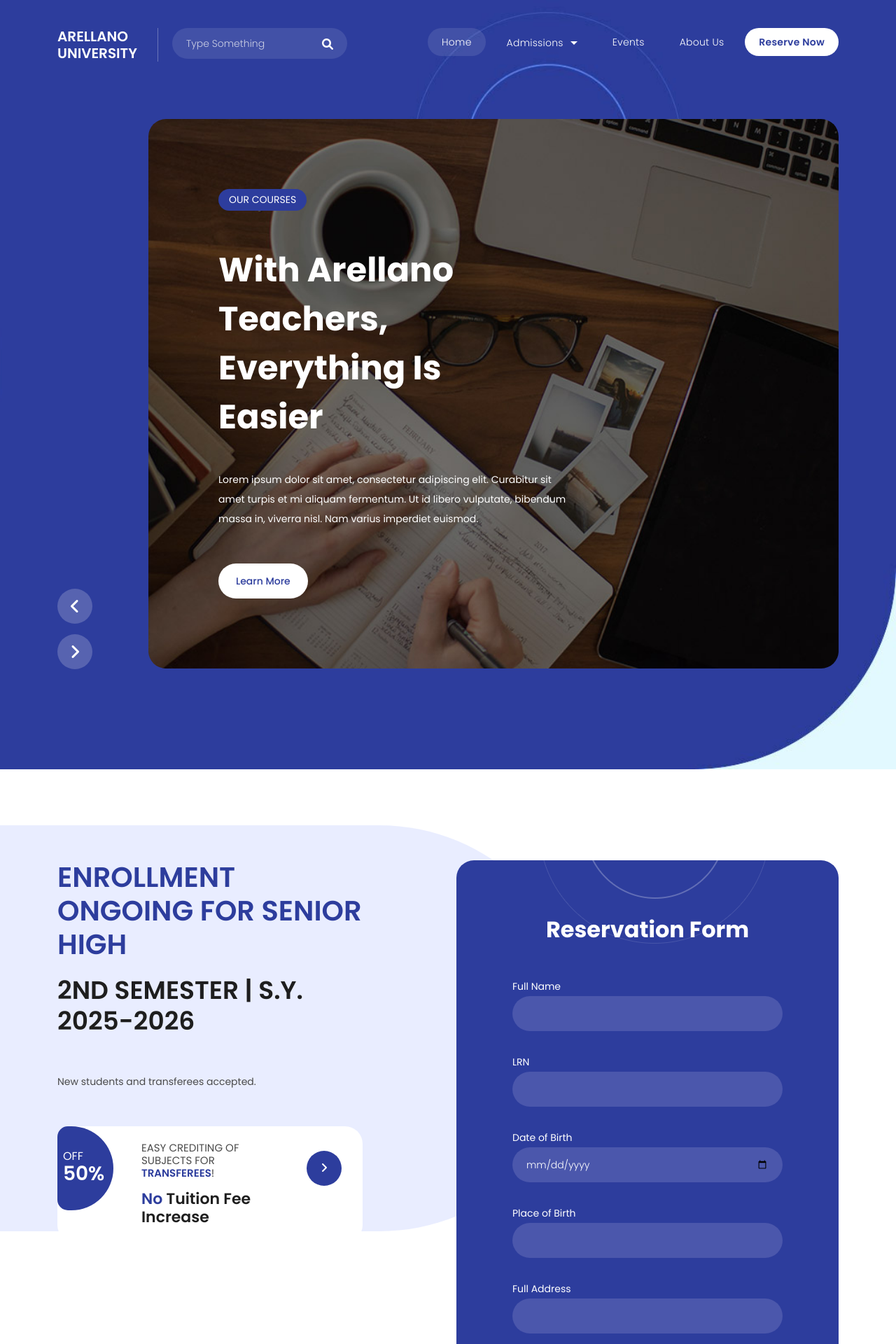
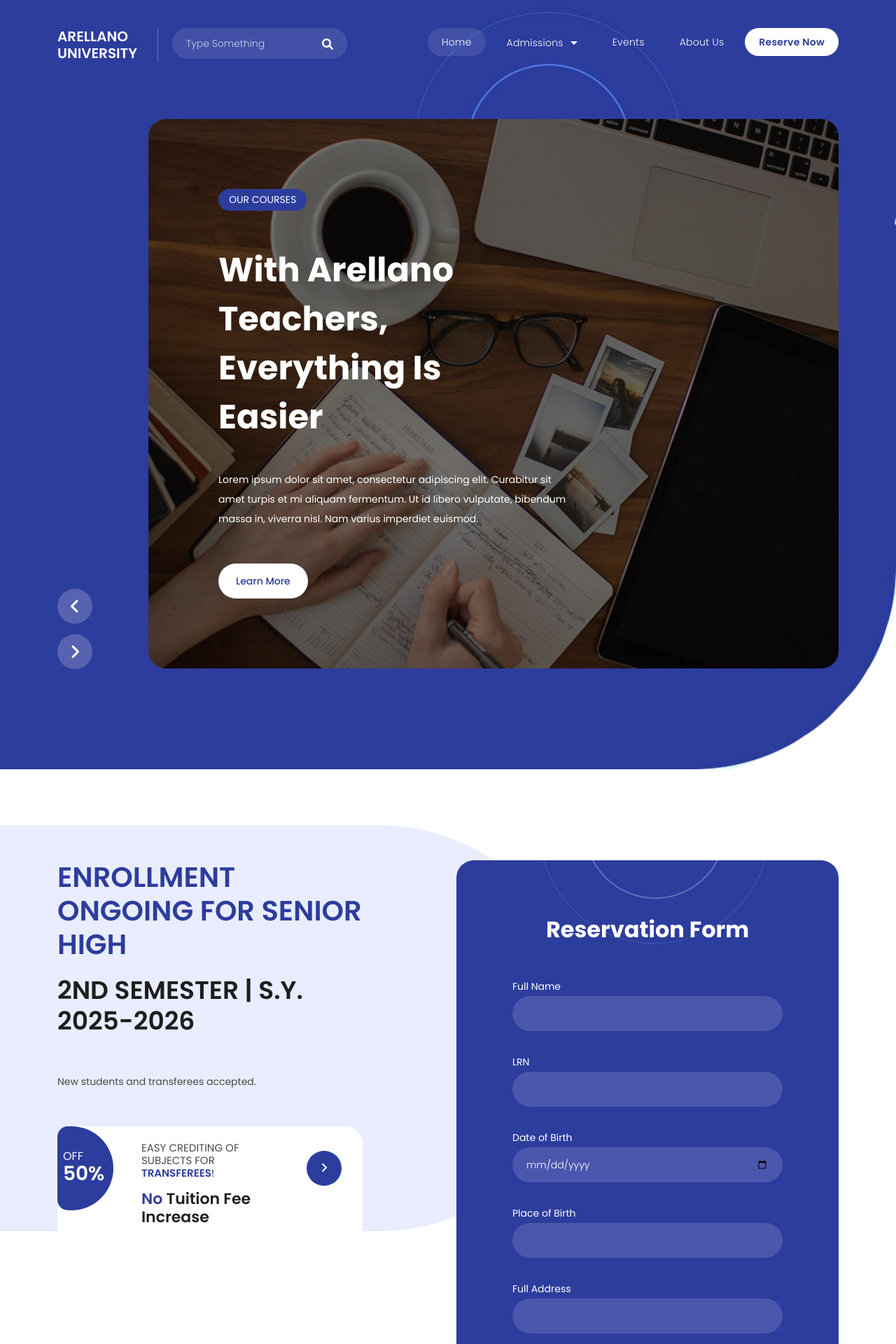
Before and after one commit to riegoheraa-cyber/au-jrc-enrollment-system, a Flask app: page / in a window 1280 px wide. Shown: the top 1920 px of the page at 70% size. Run offline with Flask 3, Linux system fonts and the light colour scheme; some libraries are stand-ins or nearby versions.

Commit message:
Fix banner image

```diff
--- a/backend/static/assets/css/templatemo-scholar.css
+++ b/backend/static/assets/css/templatemo-scholar.css
@@ -673,7 +673,7 @@ Banner Style
 */
 
 .main-banner {
-  background-image: url(../images/banner-bg.jpg);
+  background-image: url(../images/banner-bg.png);
   background-position: right bottom;
   background-repeat: no-repeat;
   background-size: cover;
```
Also changed, not shown: backend/static/assets/images/banner-bg.png.
